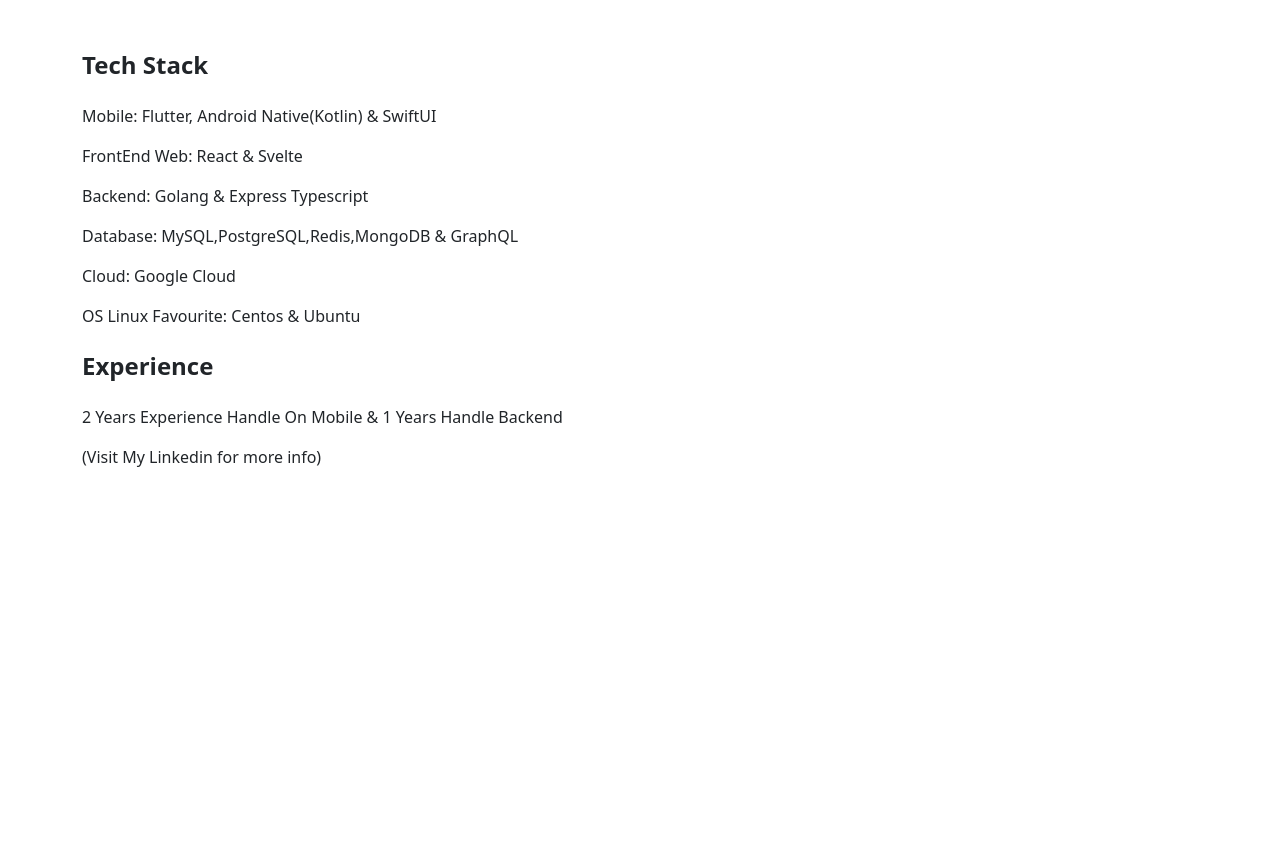
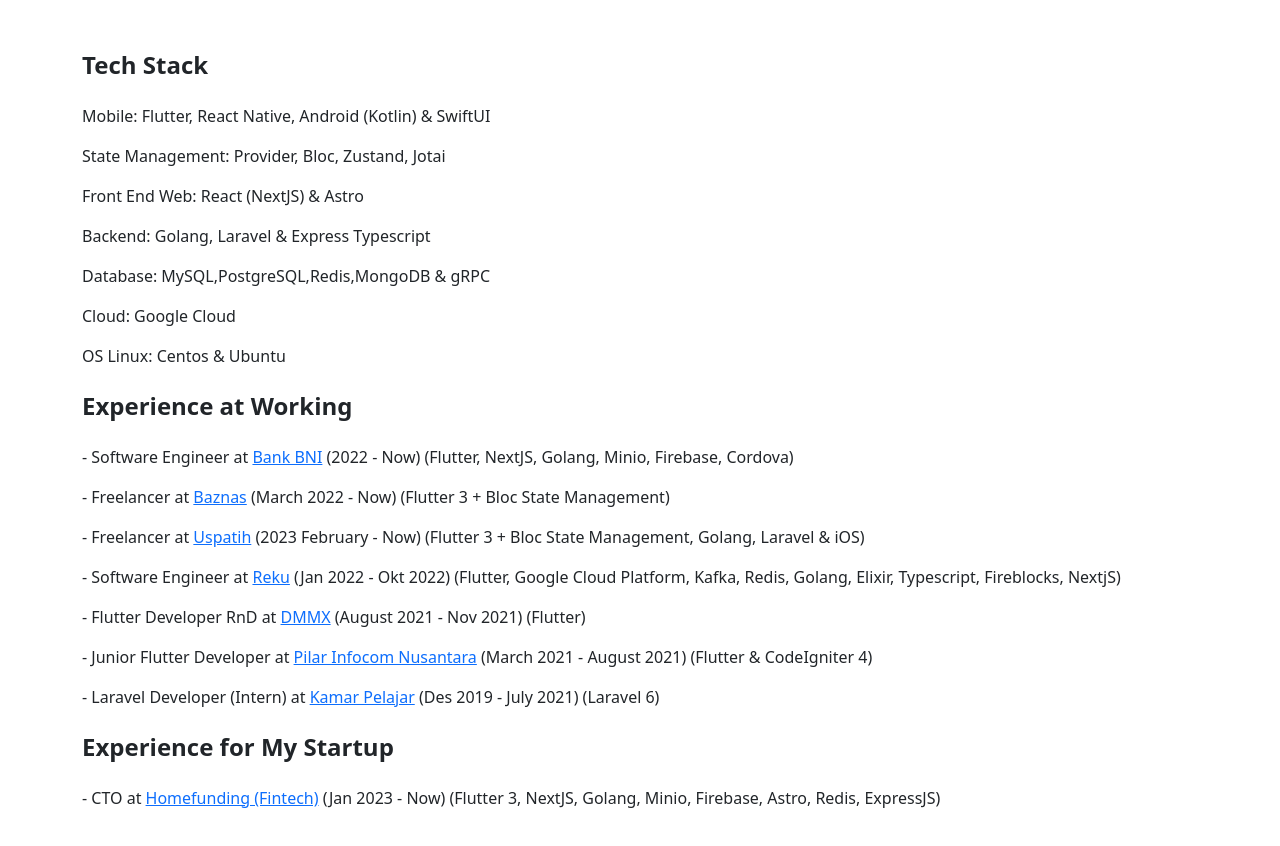
Before and after one commit to floxydio/dio, a plain HTML site: page index.html in a window 1280 px wide. Shown: the part 310-1156 px from the top of the page. Before the commit the page ends 800 px from the top, so only its background shows below. Drawn offline with nearby package versions, Linux system fonts and the light colour scheme.

Commit message:
update cv

```diff
--- a/index.html
+++ b/index.html
@@ -1,72 +1,82 @@
 <!DOCTYPE html>
 <html lang="en">
+
 <head>
   <meta charset="UTF-8" />
   <meta http-equiv="X-UA-Compatible" content="IE=edge" />
   <meta name="viewport" content="width=device-width, initial-scale=1.0" />
-    <link
-      href="https://cdn.jsdelivr.net/npm/bootstrap@5.0.2/dist/css/bootstrap.min.css"
-      rel="stylesheet"
-      integrity="sha384-EVSTQN3/azprG1Anm3QDgpJLIm9Nao0Yz1ztcQTwFspd3yD65VohhpuuCOmLASjC"
-      crossorigin="anonymous"
-    />
+  <link href="https://cdn.jsdelivr.net/npm/bootstrap@5.0.2/dist/css/bootstrap.min.css" rel="stylesheet"
+    integrity="sha384-EVSTQN3/azprG1Anm3QDgpJLIm9Nao0Yz1ztcQTwFspd3yD65VohhpuuCOmLASjC" crossorigin="anonymous" />
   <title>Dio Okta R</title>
 </head>
+
 <body class="px-4 py-3">
   <nav class="container d-flex justify-content-between align-items-center">
     <h2>D-IO</h2>
     <div class="right-nav">
-        <a
-          href="https://github.com/floxydio"
-          class="text-decoration-none"
-          target="_blank"
-          >Github</a
-        >
-        <a
-          href="https://www.linkedin.com/in/dio-okta-rovelino/"
-          class="text-decoration-none"
-          target="_blank"
-          >Linkedin</a
-        >
+      <a href="https://github.com/floxydio" class="text-decoration-none" target="_blank">Github</a>
+      <a href="https://www.linkedin.com/in/dio-okta-rovelino/" class="text-decoration-none" target="_blank">Linkedin</a>
     </div>
   </nav>
-    <div
-      class="container d-flex justify-content-center my-5 flex-column text-center"
-    >
-      <img
-        class="img-fluid m-auto"
+  <div class="container d-flex justify-content-center my-5 flex-column text-center">
+    <img class="img-fluid m-auto"
       src="https://lh3.googleusercontent.com/a/AEdFTp7G3LzKsbKzjnpYBWv_HtIEv3TuJatTvDM-lGQS-g=s96-c-rg-br100"
-        width="100"
-      />
+      width="100" />
     <br />
     <h1 id="element"></h1>
   </div>
   <div class="container">
     <h4 class="my-xl-4 fw-bold">Tech Stack</h4>
-      <p class="fw-light">Mobile: Flutter, Android Native(Kotlin) & SwiftUI</p>
-      <p class="fw-light">FrontEnd Web: React & Svelte</p>
-      <p class="fw-light">Backend: Golang & Express Typescript</p>
-      <p class="fw-light">Database: MySQL,PostgreSQL,Redis,MongoDB & GraphQL</p>
+    <p class="fw-light">Mobile: Flutter, React Native, Android (Kotlin) & SwiftUI</p>
+    <p class="fw-light">State Management: Provider, Bloc, Zustand, Jotai</p>
+
+    <p class="fw-light">Front End Web: React (NextJS) & Astro</p>
+    <p class="fw-light">Backend: Golang, Laravel & Express Typescript</p>
+    <p class="fw-light">Database: MySQL,PostgreSQL,Redis,MongoDB & gRPC</p>
     <p class="fw-light">Cloud: Google Cloud</p>
-      <p class="fw-light">OS Linux Favourite: Centos & Ubuntu</p>
+    <p class="fw-light">OS Linux: Centos & Ubuntu</p>
   </div>
   <div class="container">
-      <h4 class="my-xl-4 fw-bold">Experience</h4>
+    <h4 class="my-xl-4 fw-bold">Experience at Working</h4>
     <p class="fw-light">
-        2 Years Experience Handle On Mobile & 1 Years Handle Backend
+      - Software Engineer at <a href="https://www.bni.co.id/id-id/" target="_blank">Bank BNI</a> (2022 - Now) (Flutter,
+      NextJS, Golang, Minio, Firebase, Cordova)
     </p>
-      <span class="fw-light"> (Visit My Linkedin for more info)</span>
+    <p class="fw-light">
+      - Freelancer at <a href="https://baznas.go.id/" target="_blank">Baznas</a> (March 2022 - Now) (Flutter 3 + Bloc State
+      Management)
+    </p>
+    <p class="fw-light">
+      - Freelancer at <a href="https://uspatih.id/" target="_blank">Uspatih</a> (2023 February - Now) (Flutter 3 + Bloc State
+      Management, Golang, Laravel & iOS)
+    </p>
+    <p class="fw-light">
+      - Software Engineer at <a href="https://reku.id/" target="_blank">Reku</a> (Jan 2022 - Okt 2022) (Flutter, Google Cloud Platform, Kafka, Redis, Golang, Elixir, Typescript, Fireblocks, NextjS)
+    </p>
+    <p class="fw-light">
+      - Flutter Developer RnD at <a href="https://www.dmmgroup.id/" target="_blank">DMMX</a> (August 2021 - Nov 2021) (Flutter)
+    </p>
+    <p class="fw-light">
+      - Junior Flutter Developer at <a href="https://www.crunchbase.com/organization/pt-pilar-infocom-nusantara" target="_blank">Pilar Infocom Nusantara</a> (March 2021 - August 2021) (Flutter & CodeIgniter 4)
+    </p>
+    <p class="fw-light">
+      - Laravel Developer (Intern) at <a href="https://kamarpelajar.id/" target="_blank">Kamar Pelajar</a> (Des 2019 - July 2021) (Laravel 6)
+    </p>
   </div>
-    <script
-      src="https://cdn.jsdelivr.net/npm/@popperjs/core@2.9.2/dist/umd/popper.min.js"
+   <div class="container">
+    <h4 class="my-xl-4 fw-bold">Experience for My Startup</h4>
+    <p class="fw-light">
+      - CTO at <a href="https://home.homefund-id.tech/" target="_blank">Homefunding (Fintech)</a> (Jan 2023 - Now) (Flutter 3,
+      NextJS, Golang, Minio, Firebase, Astro, Redis, ExpressJS)
+    </p>
+  </div>
+  <div style="margin-bottom: 100px;"></div>
+  <script src="https://cdn.jsdelivr.net/npm/@popperjs/core@2.9.2/dist/umd/popper.min.js"
     integrity="sha384-IQsoLXl5PILFhosVNubq5LC7Qb9DXgDA9i+tQ8Zj3iwWAwPtgFTxbJ8NT4GN1R8p"
-      crossorigin="anonymous"
-    ></script>
-    <script
-      src="https://cdn.jsdelivr.net/npm/bootstrap@5.0.2/dist/js/bootstrap.min.js"
+    crossorigin="anonymous"></script>
+  <script src="https://cdn.jsdelivr.net/npm/bootstrap@5.0.2/dist/js/bootstrap.min.js"
     integrity="sha384-cVKIPhGWiC2Al4u+LWgxfKTRIcfu0JTxR+EQDz/bgldoEyl4H0zUF0QKbrJ0EcQF"
-      crossorigin="anonymous"
-    ></script>
+    crossorigin="anonymous"></script>
   <script src="https://unpkg.com/typeit@8.7.1/dist/index.umd.js"></script>
 
   <script>
@@ -88,4 +98,5 @@
     });
   </script>
 </body>
+
 </html>
```
Lines whose indentation alone changed are shown as unchanged.
